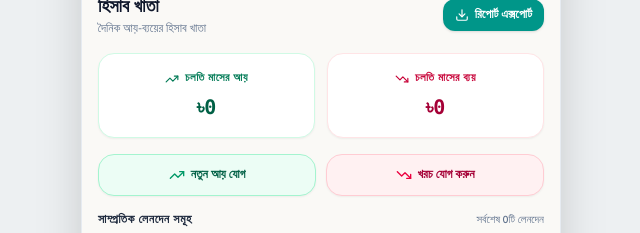
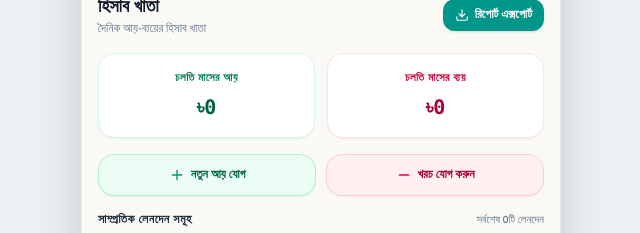
Before and after one commit to foysal0322/my-salon, a Next.js app: page /owner/ledger in a window 1280 px wide. Shown: the part 129-362 px from the top of the page, without its empty margins (319-959 px from the left). Built offline with nearby package versions, Linux system fonts and the light colour scheme.

Commit message:
style(ledger): replace arrow icons with plus and minus icons across ledger and recent entries

```diff
--- a/src/app/owner/ledger/page.tsx
+++ b/src/app/owner/ledger/page.tsx
@@ -4,8 +4,8 @@ import React, { useEffect, useState } from "react";
 import AppShell from "@/components/AppShell";
 import { useApp } from "@/context/AppContext";
 import {
-  TrendingUp,
-  TrendingDown,
+  Plus,
+  Minus,
   Download,
   FileSpreadsheet,
   FileText,
@@ -213,9 +213,8 @@ export default function OwnerLedgerPage() {
         <div className="grid grid-cols-2 gap-3 text-center">
           {/* Current Month Income */}
           <div className="bg-white dark:bg-slate-800/90 rounded-2xl p-4 border border-emerald-100 dark:border-emerald-950/60 shadow-xs flex flex-col justify-center items-center">
-            <p className="text-[11px] font-bold text-emerald-700 dark:text-emerald-400 uppercase tracking-wider flex items-center justify-center gap-1.5">
-              <TrendingUp className="w-3.5 h-3.5" />
-              <span>{t.thisMonthIncome || (lang === "bn" ? "চলতি মাসের আয়" : "This Month's Income")}</span>
+            <p className="text-[11px] font-bold text-emerald-700 dark:text-emerald-400 uppercase tracking-wider">
+              {t.thisMonthIncome || (lang === "bn" ? "চলতি মাসের আয়" : "This Month's Income")}
             </p>
             <p className="text-xl font-black text-emerald-800 dark:text-emerald-300 font-mono mt-1.5">
               ৳{(summary.thisMonthIncome ?? summary.totalIncome).toLocaleString()}
@@ -224,9 +223,8 @@ export default function OwnerLedgerPage() {
 
           {/* Current Month Expense */}
           <div className="bg-white dark:bg-slate-800/90 rounded-2xl p-4 border border-rose-100 dark:border-rose-950/60 shadow-xs flex flex-col justify-center items-center">
-            <p className="text-[11px] font-bold text-rose-700 dark:text-rose-400 uppercase tracking-wider flex items-center justify-center gap-1.5">
-              <TrendingDown className="w-3.5 h-3.5" />
-              <span>{t.thisMonthExpense || (lang === "bn" ? "চলতি মাসের ব্যয়" : "This Month's Expense")}</span>
+            <p className="text-[11px] font-bold text-rose-700 dark:text-rose-400 uppercase tracking-wider">
+              {t.thisMonthExpense || (lang === "bn" ? "চলতি মাসের ব্যয়" : "This Month's Expense")}
             </p>
             <p className="text-xl font-black text-rose-800 dark:text-rose-300 font-mono mt-1.5">
               ৳{(summary.thisMonthExpense ?? summary.totalExpense).toLocaleString()}
@@ -240,7 +238,7 @@ export default function OwnerLedgerPage() {
             onClick={() => handleOpenAdd("INCOME")}
             className="flex items-center justify-center gap-1.5 p-3 rounded-2xl bg-emerald-50 dark:bg-emerald-950/60 text-emerald-800 dark:text-emerald-200 border border-emerald-200 dark:border-emerald-800 font-bold text-xs hover:bg-emerald-100 dark:hover:bg-emerald-900/60 transition shadow-xs cursor-pointer"
           >
-            <TrendingUp className="w-4 h-4 text-emerald-600 dark:text-emerald-400" />
+            <Plus className="w-4 h-4 text-emerald-600 dark:text-emerald-400" />
             <span>{t.addIncome}</span>
           </button>
 
@@ -248,7 +246,7 @@ export default function OwnerLedgerPage() {
             onClick={() => handleOpenAdd("EXPENSE")}
             className="flex items-center justify-center gap-1.5 p-3 rounded-2xl bg-rose-50 dark:bg-rose-950/60 text-rose-800 dark:text-rose-200 border border-rose-200 dark:border-rose-800 font-bold text-xs hover:bg-rose-100 dark:hover:bg-rose-900/60 transition shadow-xs cursor-pointer"
           >
-            <TrendingDown className="w-4 h-4 text-rose-600 dark:text-rose-400" />
+            <Minus className="w-4 h-4 text-rose-600 dark:text-rose-400" />
             <span>{t.addExpense}</span>
           </button>
         </div>
@@ -293,9 +291,9 @@ export default function OwnerLedgerPage() {
                         }`}
                       >
                         {isIncome ? (
-                          <TrendingUp className="w-4 h-4 text-emerald-600 dark:text-emerald-400" />
+                          <Plus className="w-4 h-4 text-emerald-600 dark:text-emerald-400" />
                         ) : (
-                          <TrendingDown className="w-4 h-4 text-rose-600 dark:text-rose-400" />
+                          <Minus className="w-4 h-4 text-rose-600 dark:text-rose-400" />
                         )}
                       </div>
 
@@ -354,8 +352,8 @@ export default function OwnerLedgerPage() {
                     className="text-xs font-semibold text-teal-700 dark:text-teal-400 hover:underline cursor-pointer"
                   >
                     {lang === "bn"
-                      ? `সব (${entries.length}টি) লেনদেন দেখতে রিপোর্ট এক্সপোর্ট করুন →`
-                      : `Export report to view all (${entries.length}) transactions →`}
+                      ? `সব (${entries.length}টি) লেনদেন দেখতে রিপোর্ট এক্সপোর্ট করুন`
+                      : `Export report to view all (${entries.length}) transactions`}
                   </button>
                 </div>
               )}
@@ -626,9 +624,9 @@ export default function OwnerLedgerPage() {
                     }`}
                   >
                     {entryType === "INCOME" ? (
-                      <TrendingUp className="w-4 h-4" />
+                      <Plus className="w-4 h-4" />
                     ) : (
-                      <TrendingDown className="w-4 h-4" />
+                      <Minus className="w-4 h-4" />
                     )}
                     <span>
                       {submitting
```
